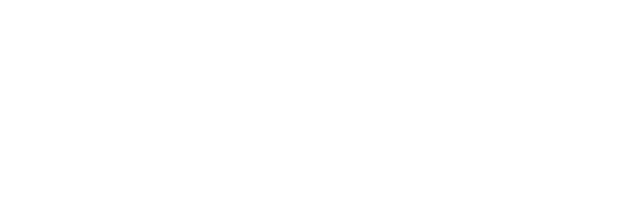
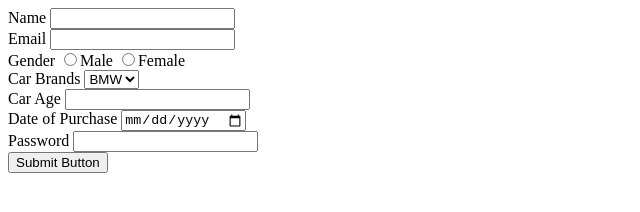
Before and after one commit to acciojob/car-insurance-form-sindhu-manga, a website: page main.html in a window 1280 px wide. Shown: the whole page, without its empty margins (0-640 px from the left). Drawn offline with Linux system fonts and the light colour scheme.

Commit message:
created a submission

```diff
--- a/main.html
+++ b/main.html
@@ -8,6 +8,29 @@
 
 <body>
 	<!-- the entire body must be written by student -->
+	<form method=POST>
+		<label for="name">Name</label>
+		<input type="text" id="name" required="Yes"><br>
+		<label for="email">Email</label>
+		<input type="email" id="email" requires="Yes"><br>
+		<label >Gender</label>
+		<input type="radio" required="Yes" name="gender">Male
+		<input type="radio" required="Yes" name="gender">Female<br>
+		<label for="cars">Car Brands</label>
+		<select type="dropdown" id="cars" required="No">
+			<option>BMW</option>
+			<option>Audi</option>
+			<option>TATA</option>
+		</select><br>
+		<label for="carage">Car Age</label>
+		<input type="Number" id="carage" required="Yes"><br>
+		<label for="dop">Date of Purchase</label>
+		<input type="date" id="dop" required="Yes"><br>
+		<label for="password">Password</label>
+		<input type="password" id="password" required="Yes"><br>
+		<button type="submit">Submit Button</button>
+
+	</form>
     <script type="text/javascript" src="./script.js">
 </script>
 
```
